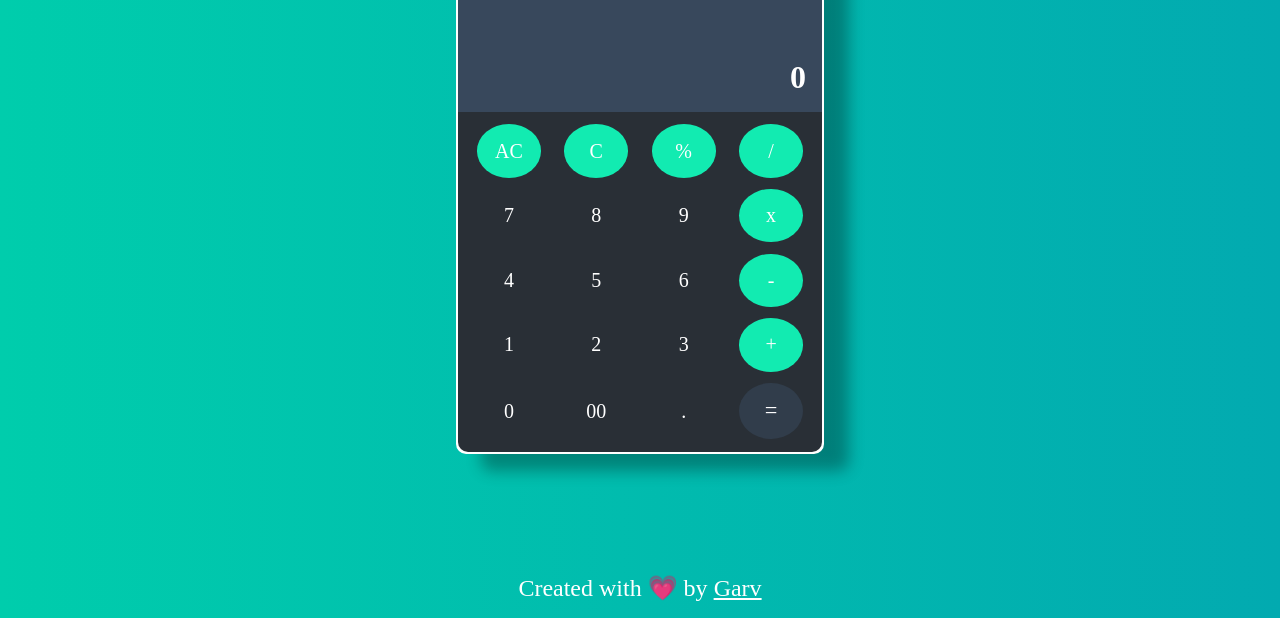
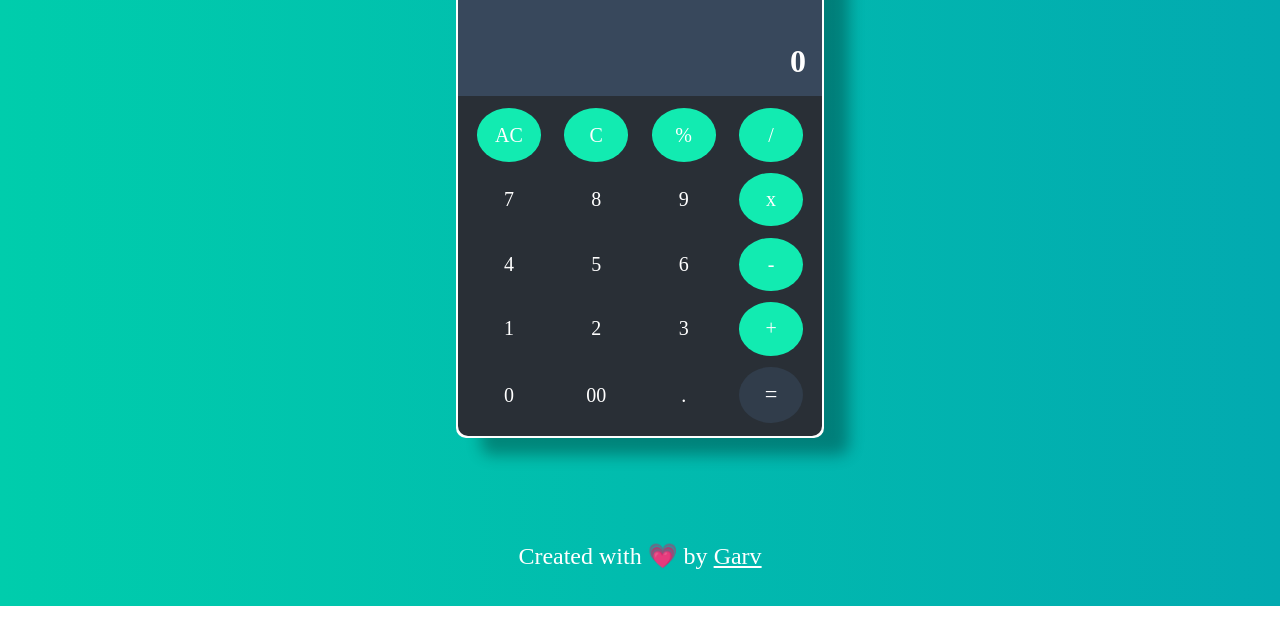
Before and after one commit to Garvnanwani/Calculator-with-Javascript, a plain HTML site: page index.html in a window 1280 px wide. Shown: the part 194-812 px from the top of the page. Drawn offline with Linux system fonts and the light colour scheme.

Commit message:
fixed style issue

```diff
--- a/css/styles.css
+++ b/css/styles.css
@@ -16,7 +16,7 @@
 }
 
 .wrapper {
-    margin-top: 2rem;
+    padding-top: 2rem;
     width: 100vw;
     height: 90vh;
     display: flex;
@@ -97,7 +97,7 @@
 }
 
 footer {
-    margin: 1rem auto;
+    padding: 1rem 0;
     text-align: center;
     color: white;
     font-size: 1.5rem;
```
